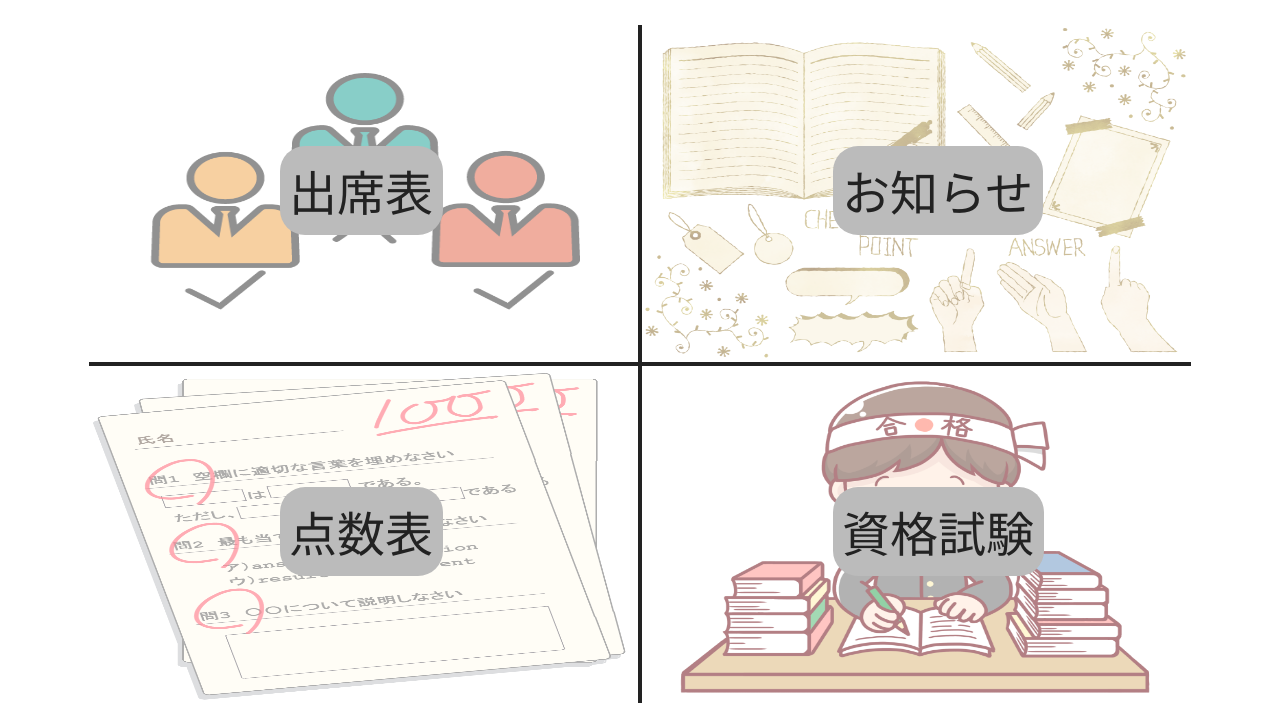
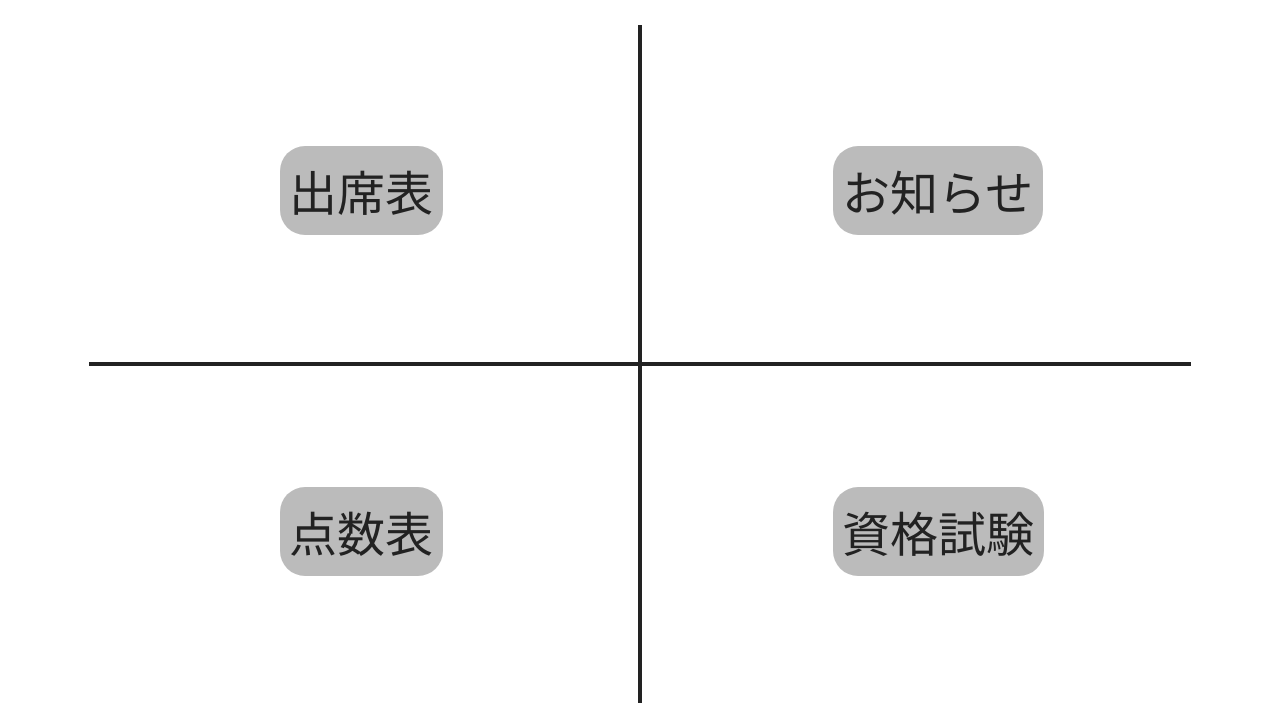
Before and after one commit to Minto312/club_app, a Django app: page / in a window 1280 px wide. Shown: the part 72-800 px from the top of the page. Run offline with Django 4.2, Linux system fonts and the light colour scheme; the visitor is signed in with stand-in values (Sample User, id 1); grey boxes are pictures that could not be loaded.

Commit message:
rm free images

```diff
--- a/club_app/home/templates/home/home.html
+++ b/club_app/home/templates/home/home.html
@@ -7,19 +7,15 @@
 
 {% block content %}
     <div id="attendance-container" class="box">
-        <p class="img-parent"><img src="{% static 'home/attendance-back.png' %}" alt="出席表の画像"></p>
         <p class="link-parent"><a href="{% url 'attendance:attendance' %}"><span>出席表</span></a></p>
     </div>
     <div id="information-container" class="box">
-        <p class="img-parent"><img src="{% static 'home/information-back.png' %}" alt="お知らせの画像"></p>
         <p class="link-parent"><a href="{% url 'information:information' %}"><span>お知らせ</span></a></p>
     </div>
     <div id="score-container" class="box">
-        <p class="img-parent"><img src="{% static 'home/score-back.png' %}" alt="点数表の画像"></p>
         <p class="link-parent"><a href="{% url 'score:score' %}"><span>点数表</span></a></p>
     </div>
     <div id="certificate-container" class="box">
-        <p class="img-parent"><img src="{% static 'home/certificate-back.png' %}" alt="資格試験の画像"></p>
         <p class="link-parent"><a href="#"><span>資格試験</span></a></p>
     </div>
 {% endblock %}
```
